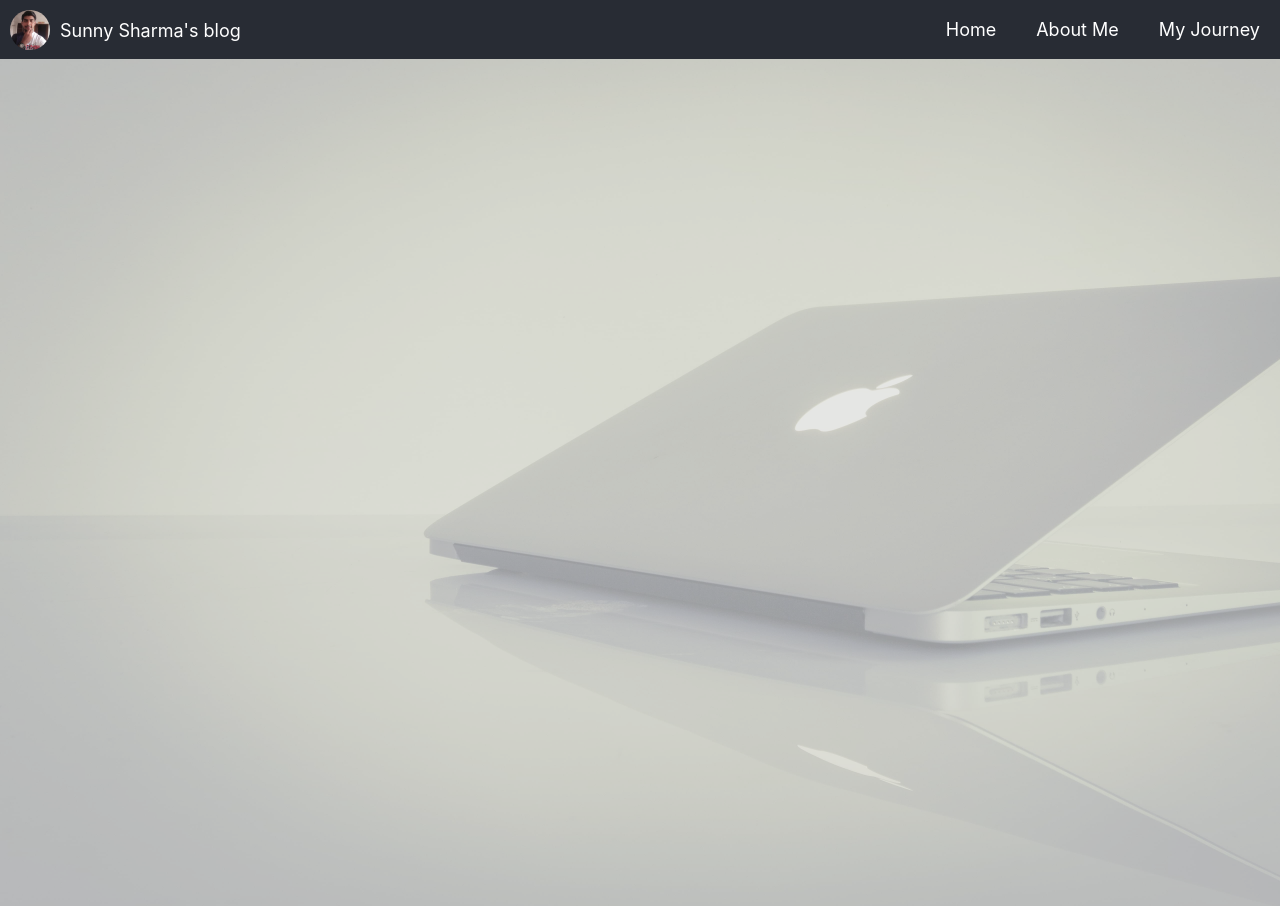
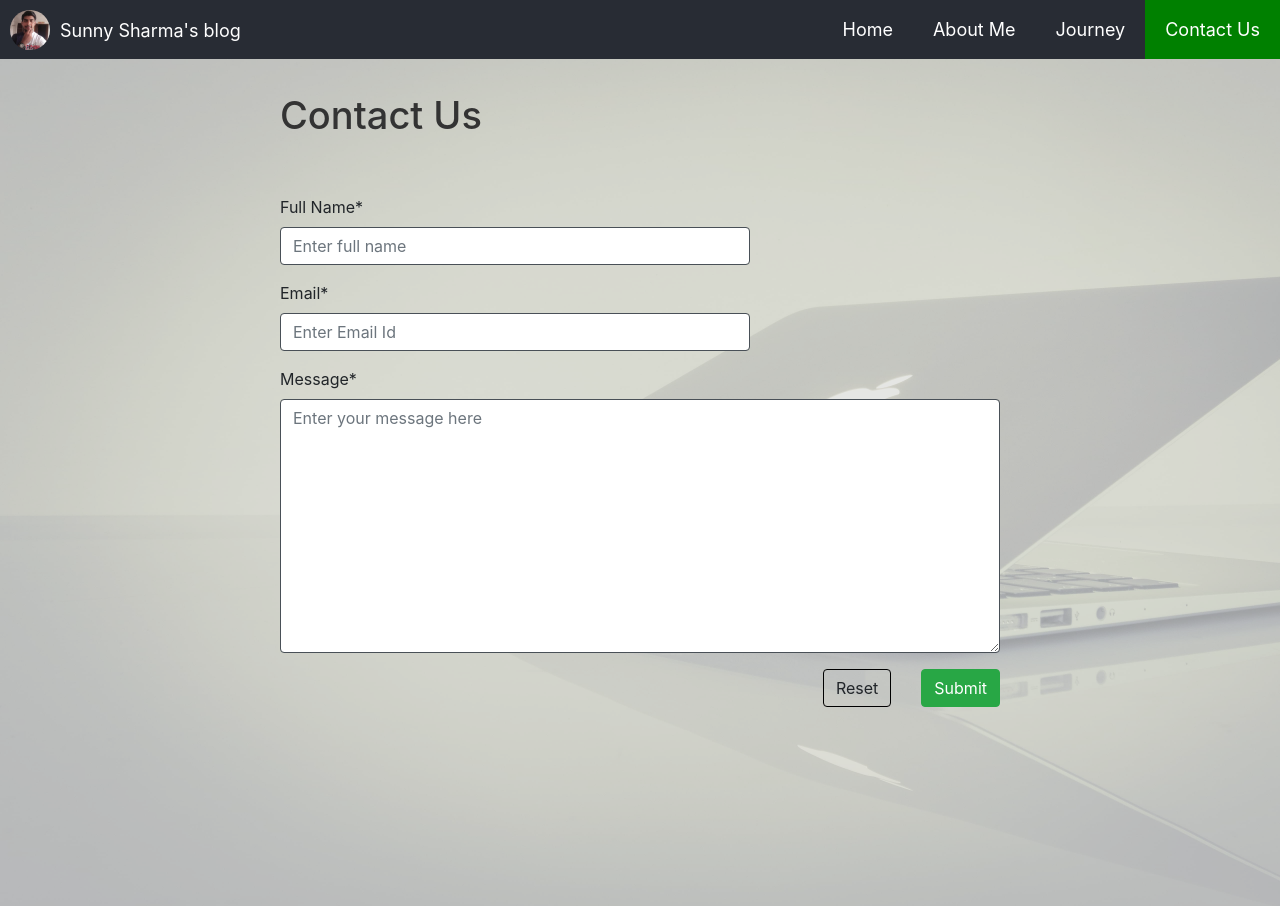
Before and after one commit to anujsharma-bbd/sunny-blog, a React (Create React App) app: page /#/contactus in a window 1280 px wide. Shown: the top 906 px of the page. Built offline with nearby package versions, Linux system fonts and the light colour scheme.

Commit message:
added synamic loading of componnets

```diff
--- /dev/null
+++ b/src/components/contactus.js
@@ -0,0 +1,85 @@
+import React from 'react';
+import { Input, FormFeedback } from 'reactstrap';
+class ContactUs extends React.Component {
+   constructor(props) {
+      super(props);
+      this.state = {
+         name: '',
+         email: '',
+         message: '',
+         validname: '',
+         validemail: '',
+         validmessage: ''
+      };
+      this.onInputChange = this.onInputChange.bind(this);
+      this.isValid = this.isValid.bind(this);
+      this.regex = /([a-zA-Z0-9._-]+\@[a-zA-Z0-9._-]+\.[a-zA-Z0-9._-]+)/;
+   }
+   onInputChange(e) {
+      let isControlValid = this.isValid(e.target.id, e.target.value);
+      this.setState({
+         [e.target.id]: e.target.value,
+         ['valid' + e.target.id]: isControlValid
+      }, () => {
+         console.log(this.state);
+      });
+   }
+   isValid(prop,data) {
+      if (!data || data.length === 0) return '';
+      if (prop === 'email' && data && data.length > 0) {
+         return this.regex.test(data);
+      }
+      return (data && data && data.length > 0)
+   }
+   render() {
+      const { name, email, message, validname, validemail, validmessage } = this.state;
+      return (
+         <div className="contactus">
+            <br />
+            <h2><span className="cnt-header">Contact Us</span></h2>
+            <br />
+            <br />
+            <form role="form">
+               <div className="row">
+                  <div className="col-sm-8">
+                     <div className="form-group">
+                        <label htmlFor="name">Full Name*</label>
+                        {
+                           <Input {...(validname === '' ? null : validname===true? {'valid':'valid'}:{'invalid':'invalid'})} value={name} onChange={this.onInputChange} maxLength={100} id="name" placeholder="Enter full name" />
+                        }
+                     </div>
+                  </div>
+                  <div className="col-sm-4">
+                  </div>
+               </div>
+               <div className="row">
+                  <div className="col-sm-8">
+                     <div className="form-group">
+                        <label htmlFor="email">Email*</label>
+                        <Input {...(validemail === '' ? null : validemail === true ? { 'valid': 'valid' } : { 'invalid': 'invalid' })}  value={email} onChange={this.onInputChange} maxLength={50} id="email" placeholder="Enter Email Id" />
+                     </div>
+                  </div>
+                  <div className="col-sm-4">
+                  </div>
+               </div>
+               <div className="row">
+                  <div className="col-sm-12">
+                     <div className="form-group">
+                        <label htmlFor="message">Message*</label>
+                        <textarea value={message} onChange={this.onInputChange} type="text" rows="10" maxLength={300} className="form-control" id="message" placeholder="Enter your message here"></textarea>
+                     </div>
+                  </div>
+               </div>
+               <div className="row">
+                  <div className="col-sm-12 text-right">
+                     <button type="reset" className="btn btn-default" style={{ marginRight: '30px', borderColor: '#000' }}>Reset</button>
+                     <button type="button" className="btn btn-success">Submit</button>
+                  </div>
+               </div>
+            </form>
+         </div>
+      );
+   }
+}
+
+export default ContactUs;
--- a/src/index.css
+++ b/src/index.css
@@ -46,7 +46,7 @@ body::before {
    flex-direction: row-reverse;
    align-items: center;
    justify-content: right;
-   font-size: calc(10px + 1vmin);
+   font-size: calc(8px + 1vmin);
    color: white;
    position: relative;
    width: 100%;
@@ -112,7 +112,7 @@ body::before {
    float: left;
 }
 
-.aboutus, .myjourney, .homepage {
+.aboutus, .myjourney, .homepage, .contactus {
    margin: 0px auto;
    width: 90%;
 }
@@ -282,14 +282,26 @@ p {
 }
 
 @media only screen and (min-width:769px) {
-   .myjourney, .aboutus, .homepage {
+   .App-header{
+      font-size: calc(10px + 1vmin);
+   }
+   .myjourney, .aboutus, .homepage, .contactus {
       margin: 0px auto;
       width: 1000px;
       padding: 10px 40px;
    }
+   .contactus {
+      margin: 0px auto;
+      width: 800px;
+      padding: 10px 40px;
+   }
    .abt-header {
       color: #333333;
-      font-size: 48px;
+      font-size: 38px;
+   }
+   .cnt-header {
+      color: #333333;
+      font-size: 38px;
    }
    .aboutus-header {
       margin-top: 0px;
@@ -365,3 +377,6 @@ p {
    background-color: rgba(0, 0, 0, .2)!important;
    opacity: 0.7!important;
 }
+.contactus input,.contactus textarea{
+   border: 1px solid #495057!important;
+}
--- a/src/routes.js
+++ b/src/routes.js
@@ -8,6 +8,7 @@ import profileImg from './assets/sunny-profile.jpg';
 const AsyncHome = asyncComponent(() => import('./components/home'));
 const AsyncAboutUs = asyncComponent(() => import('./components/aboutus'));
 const AsyncJourney = asyncComponent(() => import('./components/journey'));
+const AsyncContactUs = asyncComponent(() => import('./components/contactus'));
 
 class RouterCollection extends React.Component {
    render() {
@@ -20,7 +21,8 @@ class RouterCollection extends React.Component {
                      <div className="full-blog">Sunny&nbsp;Sharma's&nbsp;blog</div>
                      <div className="short-blog">Sunny</div>
                   </div>
-                  <NavLink to='/Journey' exact activeClassName="selected-menu">My Journey</NavLink>
+                  <NavLink to='/contactus' exact activeClassName="selected-menu">Contact Us</NavLink>
+                  <NavLink to='/journey' exact activeClassName="selected-menu">Journey</NavLink>
                   <NavLink to='/aboutme' exact activeClassName="selected-menu">About Me</NavLink>
                   <NavLink to='/' exact activeClassName="selected-menu">Home</NavLink>
                </header>
@@ -30,6 +32,7 @@ class RouterCollection extends React.Component {
                      <Route exact path='/' component={AsyncHome} />
                      <Route exact path='/aboutme' component={AsyncAboutUs} />
                      <Route exact path='/journey' component={AsyncJourney} />
+                     <Route exact path='/contactus' component={AsyncContactUs} />
                   </Switch>
                </div>
                {  /*      // <footer className="App-footer">
```
